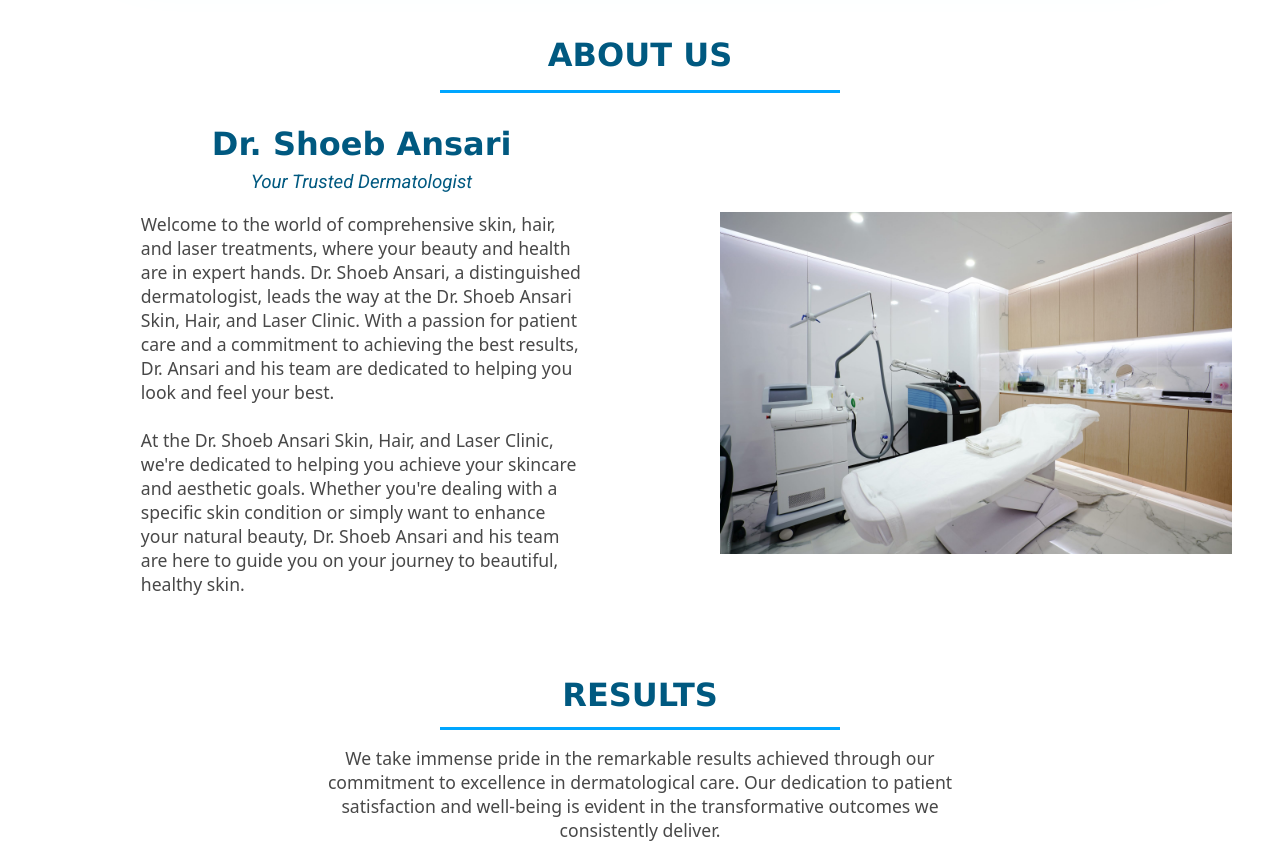
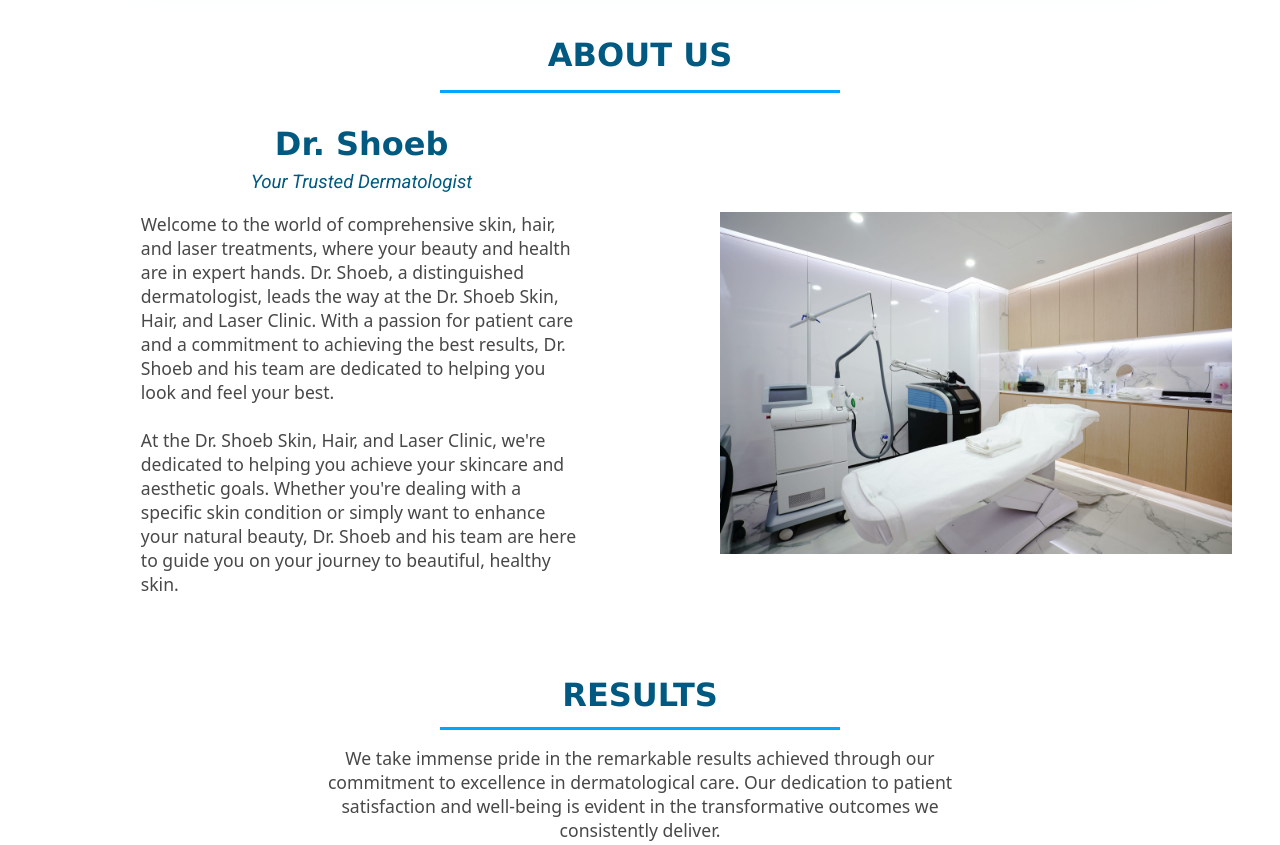
Before and after one commit to kanhaashutech/Dr-Soheb-Final-Deploy, a plain HTML site: page index.html in a window 1280 px wide. Shown: the part 3600-4445 px from the top of the page. Drawn offline with nearby package versions, Linux system fonts and the light colour scheme; files whose address does not match are found by name.

Commit message:
Update index.html

```diff
--- a/index.html
+++ b/index.html
@@ -348,16 +348,16 @@
 
       <div class="txt_content">
 
-        <h1>Dr. Shoeb Ansari</h1>
+        <h1>Dr. Shoeb </h1>
         <h3>Your Trusted Dermatologist</h3> <br>
         <p>Welcome to the world of comprehensive skin, hair, and laser treatments, where your beauty and health are in
-          expert hands. Dr. Shoeb Ansari, a distinguished dermatologist, leads the way at the Dr. Shoeb Ansari Skin,
+          expert hands. Dr. Shoeb, a distinguished dermatologist, leads the way at the Dr. Shoeb Skin,
           Hair, and Laser Clinic. With a passion for patient care and a commitment to achieving the best results, Dr.
-          Ansari and his team are dedicated to helping you look and feel your best.
+          Shoeb and his team are dedicated to helping you look and feel your best.
           <br>
-          <br>At the Dr. Shoeb Ansari Skin, Hair, and Laser Clinic, we're dedicated to helping you achieve your skincare
+          <br>At the Dr. Shoeb Skin, Hair, and Laser Clinic, we're dedicated to helping you achieve your skincare
           and aesthetic goals. Whether you're dealing with a specific skin condition or simply want to enhance your
-          natural beauty, Dr. Shoeb Ansari and his team are here to guide you on your journey to beautiful, healthy
+          natural beauty, Dr. Shoeb and his team are here to guide you on your journey to beautiful, healthy
           skin.
 
         </p>
@@ -477,7 +477,7 @@
       <div class="txt_baksa">
         <h3>Address</h3>
         <a href="https://www.google.com/maps/place/575-A,+Katehra+Dariyabad,+Prayagraj,+Uttar+Pradesh+211003/@25.423074,81.835161,16z/data=!4m6!3m5!1s0x3985353a9095ff73:0x6ce116d10f9a4493!8m2!3d25.4230744!4d81.8351612!16s%2Fg%2F11g9j4t_ky?hl=en&entry=ttu"
-          target="_blank">575-A Katehra Dariyabad Prayagraj, Uttar Pradesh 211003</a>
+          target="_blank">575-A Dariyabad, Pandey Chouraha, Prayagraj, UP 211003</a>
       </div>
     </div>
 
@@ -536,8 +536,7 @@
         <li><i class="fa-solid fa-phone-volume" style="color: #ffffff;"></i> +91 9335412818</li>
         <li><i class="fa-solid fa-phone-volume" style="color: #ffffff;"></i> +91 7860990075</li>
 
-        <li><i class="fa-solid fa-location-dot" style="color: #ffffff;"></i> 575-A Katehra Dariyabad Prayagraj, Uttar
-          Pradesh 211003</li>
+        <li><i class="fa-solid fa-location-dot" style="color: #ffffff;"></i> 575-A Dariyabad, Pandey Chouraha, Near Golden School, Prayagraj, UP 211003</li>
         <li><i class="fa-solid fa-envelope" style="color: #ffffff;"></i> tahmeenaansari726@gmail.com</li>
       </ul>
     </div>
```
